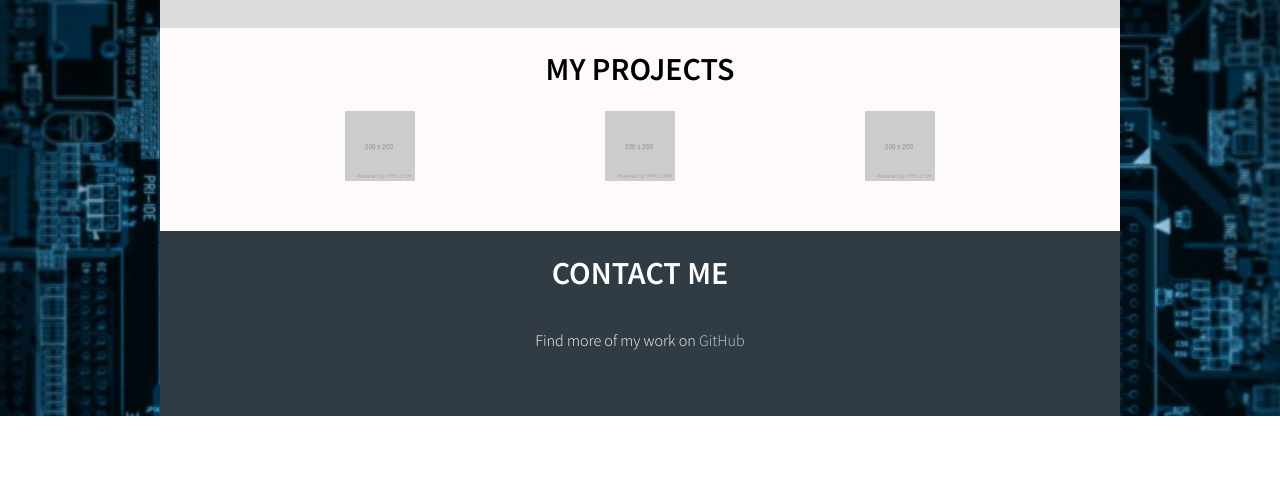
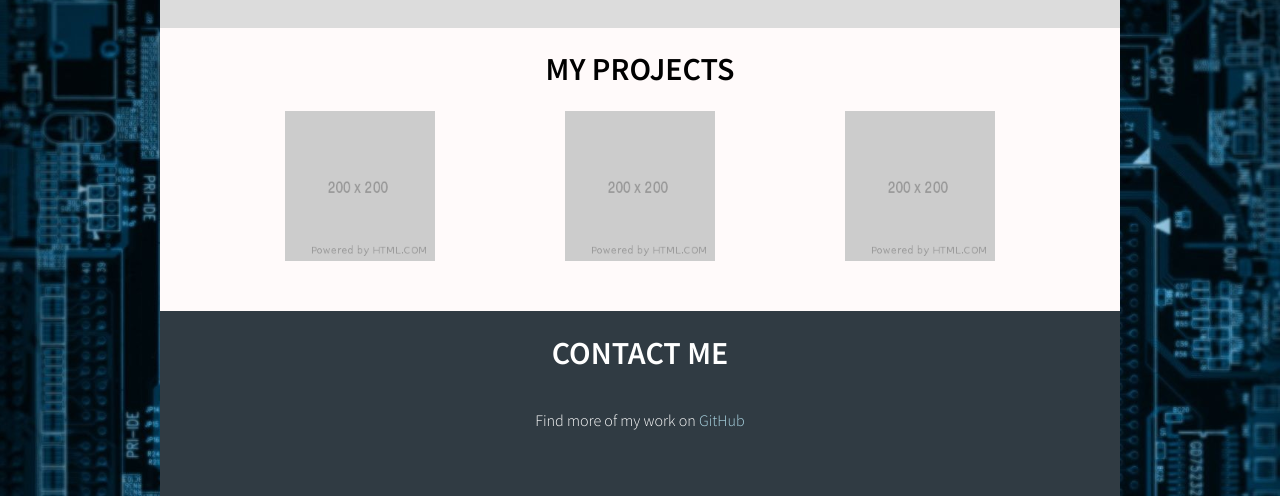
Before and after one commit to kvnliang4/prep-portfolio, a website: page index.html in a window 1280 px wide. Shown: the part 873-1369 px from the top of the page. Before the commit the page ends 1289 px from the top, so only its background shows below. Drawn offline with Linux system fonts and the light colour scheme.

Commit message:
updated index.html and styles.css

```diff
--- a/index.html
+++ b/index.html
@@ -24,7 +24,7 @@
     </div>
     <div id="about" class="row justify-evenly align-center pb-50 about-section">
       <h1 class="col-12">ABOUT ME</h1>
-      <img src="" alt="Kevin's Portrait" class="col-3 about-image">
+      <img src="putinapicturelater.jpg" alt="Kevin's Portrait" class="col-3 about-image">
       <div class="col-5 text-align-reset">
         <p>I enjoy doodling and creating online art. My interest in coding
           stems from this, as coding is just another way to express and build.
@@ -41,11 +41,11 @@
     </div>
     <div id="projects" class="row justify-evenly pb-50 projects-section">
       <h1 class="col-12">MY PROJECTS</h1>
-      <img src="assets/placeholder-project.png" alt="Placeholder Project" class="col-1">
-      <img src="assets/placeholder-project.png" alt="Placeholder Project" class="col-1">
-      <img src="assets/placeholder-project.png" alt="Placeholder Project" class="col-1">
+      <img src="assets/placeholder-project.png" alt="Placeholder Project" class="col-2">
+      <img src="assets/placeholder-project.png" alt="Placeholder Project" class="col-2">
+      <img src="assets/placeholder-project.png" alt="Placeholder Project" class="col-2">
     </div>
-    <div id="contact" class="row justify-evenly pb-50 contact-section white-text">
+    <div id="contact" class="row justify-center pb-50 contact-section white-text">
       <h1 class="col-12">CONTACT ME</h1>
       <p class="col-12">Find more of my work on <a href="https://github.com/kvnliang4" class="nav-item blue-text">GitHub</a></p>
     </div>
--- a/styles.css
+++ b/styles.css
@@ -8,6 +8,7 @@ body {
   background-image: url(assets/motherboard-wallpaper.jpg);
   background-size: cover;
   background-attachment: fixed;
+  background-position: center;
 }
 
 .text-align-center {
```
